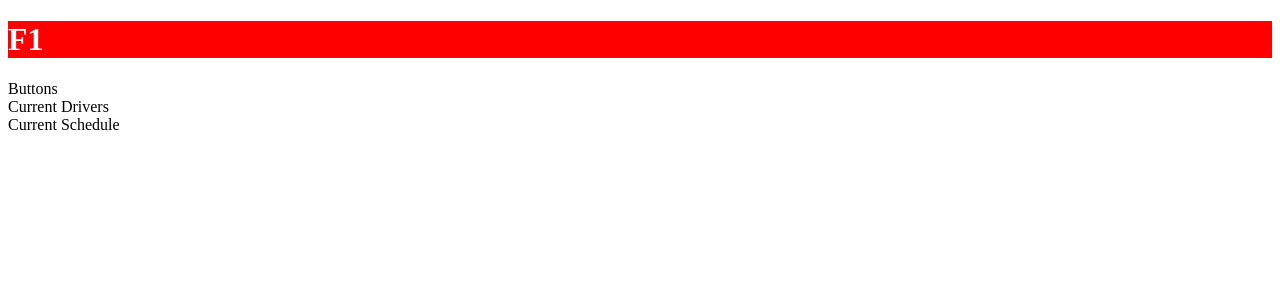
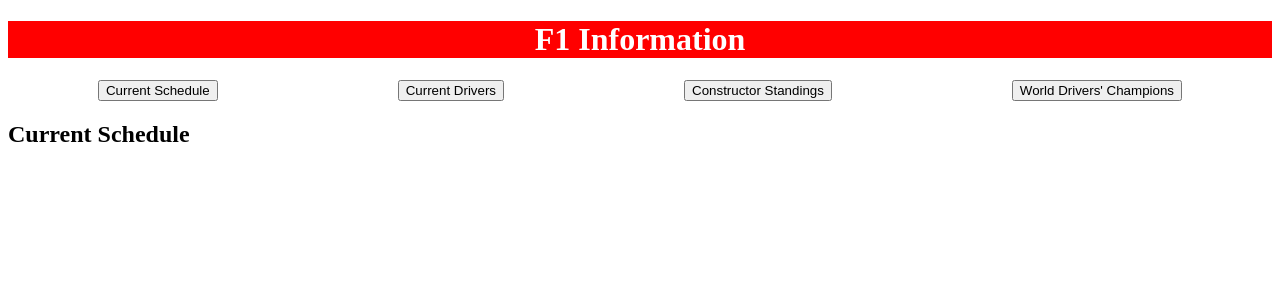
Before and after one commit to DeitchDustin/f1-mvp, a React app: page / in a window 1280 px wide. Shown: the top 300 px of the page. Built offline with nearby package versions, Linux system fonts and the light colour scheme; the HTML template or start-up script is replaced by a standard one.

Commit message:
Setup ongoing

```diff
--- a/src/App.jsx
+++ b/src/App.jsx
@@ -1,22 +1,71 @@
 
 import React from "react";
+import { useState, useEffect} from "react";
 import { hot } from 'react-hot-loader/root';
 import CurrentDrivers from './components/CurrentDrivers.jsx';
 import CurrentSchedule from './components/CurrentSchedule.jsx';
+import Champions from './components/Champions.jsx';
+import Constructors from './components/Constructors.jsx';
+import {
+  Mainbuttons,
+  MainHeader
+} from "./Components/StyledComponents.jsx";
 
-class App extends React.Component {
-  render() {
+const App = () => {
+
+  const [schedule, setSchedule] = useState(true);
+  const [drivers, setDrivers] = useState(false);
+  const [standings, setStandings] = useState(false);
+  const [champs, setChamps] = useState(false);
+
+
     return (
       <>
-        <h1>
-          F1
-        </h1>
-        Buttons
-        <CurrentDrivers/>
-        <CurrentSchedule/>
+        <MainHeader>
+          F1 Information
+        </MainHeader>
+        <Mainbuttons>
+          <button onClick={(e) =>
+            {
+              setSchedule(true),
+              setDrivers(false),
+              setStandings(false),
+              setChamps(false)
+              }}>
+            Current Schedule
+          </button>
+          <button onClick={(e) =>
+            {
+              setSchedule(false),
+              setDrivers(true),
+              setStandings(false),
+              setChamps(false)
+            }}>Current Drivers
+          </button>
+          <button  onClick={(e) =>
+            {
+              setSchedule(false),
+              setDrivers(false),
+              setStandings(true),
+              setChamps(false)
+            }}>Constructor Standings
+          </button>
+          <button  onClick={(e) =>
+             {
+              setSchedule(false),
+              setDrivers(false),
+              setStandings(false),
+              setChamps(true)
+             }}>World Drivers' Champions
+          </button>
+        </Mainbuttons>
+
+       {drivers ? <CurrentDrivers/> : null }
+       { schedule ? <CurrentSchedule/> : null}
+       {standings ? <Constructors/> : null }
+       {champs ? <Champions/> : null }
       </>
     );
-  }
 }
 
 export default hot(App);
--- /dev/null
+++ b/src/components/Champions.jsx
@@ -0,0 +1,15 @@
+import React from 'react'
+import { hot } from 'react-hot-loader/root';
+import ChampionsEntry from './ChampionsEntry.jsx';
+
+const Champions = () => {
+
+  return (
+    <div>
+      <h2>Past Champions</h2>
+      <ChampionsEntry/>
+    </div>
+  )
+}
+
+export default hot(Champions);
--- /dev/null
+++ b/src/components/ChampionsEntry.jsx
@@ -0,0 +1,13 @@
+import React from 'react'
+import { hot } from 'react-hot-loader/root';
+
+const ChampionsEntry = () => {
+
+  return (
+    <div>
+     Year: Name: DOB: Wins: Points: Nationality: Constructor
+    </div>
+  )
+}
+
+export default hot(ChampionsEntry);
--- /dev/null
+++ b/src/components/Constructors.jsx
@@ -0,0 +1,15 @@
+import React from 'react'
+import { hot } from 'react-hot-loader/root';
+import ConstructorsEntry from './ConstructorsEntry.jsx'
+
+const Constructors = () => {
+
+  return (
+    <div>
+      <h2>Current Constructor Standings</h2>
+      <ConstructorsEntry/>
+    </div>
+  )
+}
+
+export default hot(Constructors);
--- /dev/null
+++ b/src/components/ConstructorsEntry.jsx
@@ -0,0 +1,22 @@
+import React from 'react'
+import { hot } from 'react-hot-loader/root';
+
+const ConstructorsEntry = () => {
+
+  return (
+    <div>
+      <h3>Position:</h3>
+      Constructor:
+      <div>
+        Wins:
+        Points:
+      </div>
+      <div>
+        Nationality:
+      </div>
+      Wiki page:
+    </div>
+  )
+}
+
+export default hot(ConstructorsEntry);
--- a/src/components/CurrentDrivers.jsx
+++ b/src/components/CurrentDrivers.jsx
@@ -1,11 +1,13 @@
 import React from 'react'
 import { hot } from 'react-hot-loader/root';
+import DriverEntry from './DriverEntry.jsx';
 
 const CurrentDrivers = () => {
 
   return (
     <div>
-      Current Drivers
+     <h2>Current Driver Standings</h2>
+      <DriverEntry/>
     </div>
   )
 }
--- a/src/components/CurrentSchedule.jsx
+++ b/src/components/CurrentSchedule.jsx
@@ -1,11 +1,11 @@
-import React from 'react'
+import React from 'react';
 import { hot } from 'react-hot-loader/root';
 
 const CurrentSchedule = () => {
 
   return (
     <div>
-      Current Schedule
+      <h2>Current Schedule</h2>
     </div>
   )
 }
--- /dev/null
+++ b/src/components/DriverEntry.jsx
@@ -0,0 +1,27 @@
+import React from 'react'
+import { hot } from 'react-hot-loader/root';
+
+const DriverEntry = () => {
+
+  return (
+    <div>
+      <h3>Position: </h3>
+      <div>
+        Name:
+        Driver#:
+      </div>
+      Constructor:
+      <div>
+        Season Points:
+        Season Wins:
+      </div>
+      <div>
+        Nationality:
+        Birthday:
+      </div>
+      Wiki Page:
+    </div>
+  )
+}
+
+export default hot(DriverEntry);
--- a/src/components/StyledComponents.jsx
+++ b/src/components/StyledComponents.jsx
@@ -1 +1,14 @@
 import styled from "styled-components";
+
+export const Mainbuttons = styled.div`
+  display: flex;
+  align-items: center;
+  justify-content: space-around;
+`;
+
+export const MainHeader = styled.h1`
+  display: flex;
+  justify-content: center;
+  color: white;
+  background-color: red;
+`
```
Also changed, not shown: 3 other files (tests, documents, lock files or other folders).
